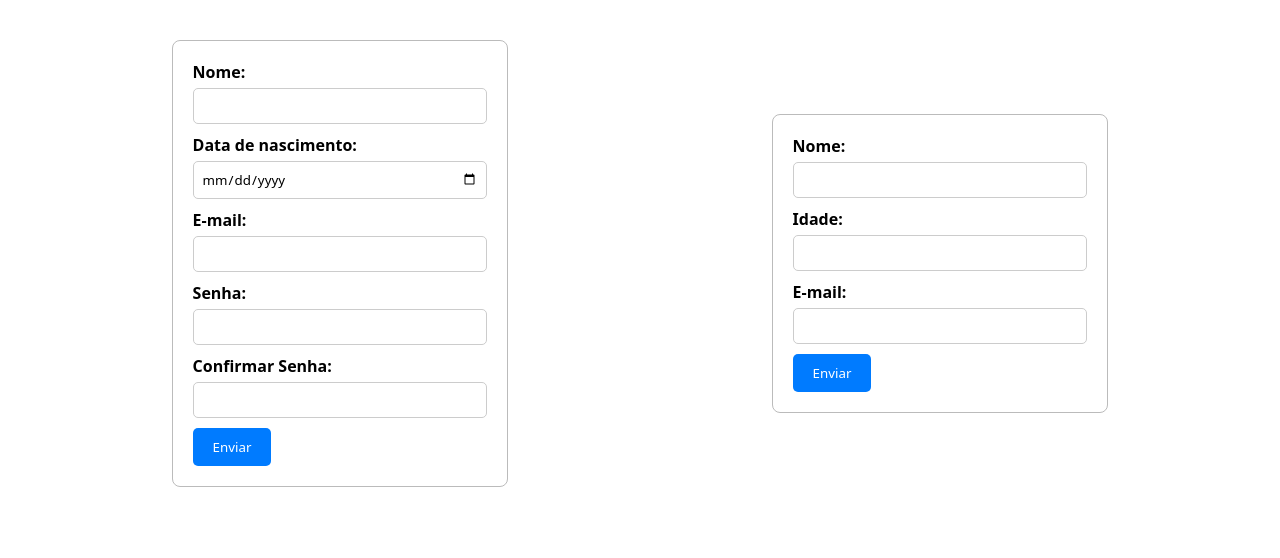
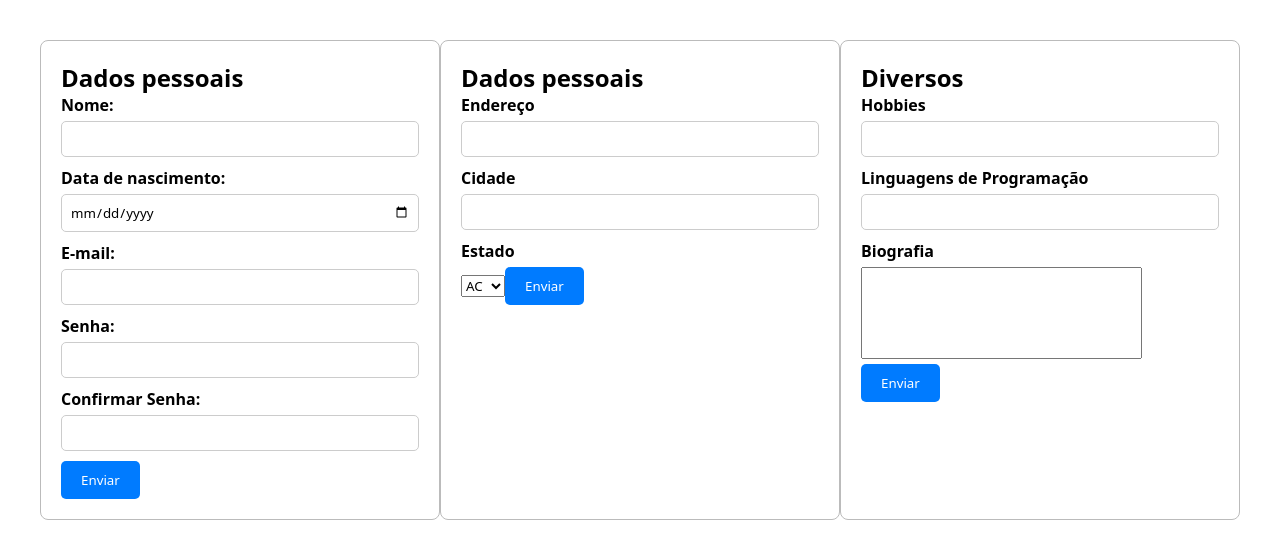
Before and after one commit to LuizBlume/Projeto-I, a Vue app: page / in a window 1280 px wide. Shown: the top 558 px of the page. Built offline with nearby package versions, Linux system fonts and the light colour scheme.

Commit message:
Hotfix: Falta ajustar o scss e retornar os valores.

```diff
--- a/package.json
+++ b/package.json
@@ -13,6 +13,7 @@
   },
   "devDependencies": {
     "@vitejs/plugin-vue": "^5.0.4",
+    "sass": "^1.72.0",
     "vite": "^5.1.5"
   }
 }
--- a/src/components/FormLogin.vue
+++ b/src/components/FormLogin.vue
@@ -1,13 +1,45 @@
 <script setup>
-import { ref } from "vue";
-
+import { reactive, ref } from "vue";
 const nome = ref("");
 const idade = ref(null);
 const email = ref("");
 const senha = ref("");
 const confirmarSenha = ref("");
+const endereco = ref("");
+const cidade = ref("");
+const hobbie = ref("");
+const linguagens = ref("");
+const biografia = ref("");
 const mostrarMensagem = ref(false);
-
+const estados = reactive([
+  "AC",
+  "AL",
+  "AP",
+  "AM",
+  "BA",
+  "CE",
+  "DF",
+  "ES",
+  "GO",
+  "MA",
+  "MT",
+  "MS",
+  "MG",
+  "PA",
+  "PB",
+  "PR",
+  "PE",
+  "PI",
+  "RJ",
+  "RN",
+  "RS",
+  "RO",
+  "RR",
+  "SC",
+  "SP",
+  "SE",
+  "TO",
+]);
 function enviarFormulario() {
   if (validarFormulario()) {
     mostrarMensagem.value = true;
@@ -18,22 +50,46 @@ function validarFormulario() {
     alert("O nome deve ter entre 3 e 20 caracteres.");
     return false;
   }
-
   if (!email.value.includes("@")) {
     alert("O e-mail deve ser válido.");
     return false;
   }
-  if (senha.value === confirmarSenha) {
+  if (senha.value != confirmarSenha) {
     alert("As senhas não conferem.");
+    return false;
+  }
+  if (endereco.value === "") {
+    alert("O endereço é obrigatório.");
+    return false;
+  }
+  if (cidade.value === "") {
+    alert("A cidade é obrigatório.");
+    return false;
+  }
+  if (!estados.value) {
+    alert("Selecione um estado.");
+    return false;
+  }
+  if (hobbie === "") {
+    alert("Adicione algum hobbie.")
+    return false;
+  }
+  if (linguagens === "") {
+    alert("Linguagem preferida é obrigatória.");
+    return false;
+  }
+  if (biografia === "") {
+    alert("Biografia é obrigatória.")
     return false;
   }
   return true;
 }
 </script>
-
 <template>
   <div class="form">
-    <div>
+    <div class="forms">
+      <form action="">
+        <legend><h2>Dados pessoais</h2></legend>
         <label for="nome">Nome:</label>
         <input type="text" id="nome" v-model.lazy="nome" />
         <label for="idade">Data de nascimento:</label>
@@ -41,10 +97,46 @@ function validarFormulario() {
         <label for="email">E-mail:</label>
         <input type="email" id="email" v-model.lazy="email" />
         <label for="password">Senha:</label>
-      <input type="password" id="email" v-model.lazy="email" />
+        <input type="password" id="password" v-model.lazy="password" />
         <label for="password">Confirmar Senha:</label>
-      <input type="password" id="confirmarSenha" v-model.lazy="confirmarSenha" />
+        <input
+          type="password"
+          id="confirmarSenha"
+          v-model.lazy="confirmarSenha"
+        />
         <button @click="enviarFormulario">Enviar</button>
+      </form>
+    </div>
+    <div class="forms">
+      <form action="">
+        <legend><h2>Dados pessoais</h2></legend>
+        <label for="endereco">Endereço</label>
+        <input type="text" id="endereco" v-model.lazy="endereco" />
+        <label for="cidade">Cidade</label>
+        <input type="text" id="cidade" v-model.lazy="cidade" />
+        <label for="estados">Estado</label>
+        <select name="estados" id="estados">
+          <option value="" v-for="(item, index) in estados" :key="index">
+            {{ item }}
+          </option>
+        </select>
+        <button @click="enviarFormulario">Enviar</button>
+      </form>
+    </div>
+    <div class="forms">
+      <form action="">
+        <legend><h2>Diversos</h2></legend>
+        <label for="hobbies">Hobbies</label>
+        <input type="text" id="hobbie" v-model.lazy="hobbie" />
+        <label for="cidade">Linguagens de Programação</label>
+        <input type="text" id="linguagens" v-model.lazy="linguagens" />
+        <label for="biografia">Biografia</label>
+        <textarea id="biografia" name="story" rows="5" cols="33"></textarea>
+        <button @click="enviarFormulario">Enviar</button>
+      </form>
+    </div>
+  </div>
+  <div class="resultado" v-if="mostrarMensagem">
     <p v-if="mostrarMensagem">Dados enviados com sucesso:</p>
     <ul v-if="mostrarMensagem">
       <li>Nome: {{ nome }}</li>
@@ -52,76 +144,7 @@ function validarFormulario() {
       <li>E-mail: {{ email }}</li>
     </ul>
   </div>
-    <div>
-      <label for="nome">Nome:</label>
-      <input type="text" id="nome" v-model.lazy="nome" />
-      <label for="idade">Idade:</label>
-      <input type="number" id="idade" v-model.number.lazy="idade" />
-      <label for="email">E-mail:</label>
-      <input type="email" id="email" v-model.lazy="email" />
-      <button @click="enviarFormulario">Enviar</button>
-      <p v-if="mostrarMensagem">Dados enviados com sucesso:</p>
-      <ul v-if="mostrarMensagem">
-        <li>Nome: {{ nome }}</li>
-        <li>Idade: {{ idade }}</li>
-        <li>E-mail: {{ email }}</li>
-      </ul>
-    </div>
-  </div>
 </template>
 <style scoped>
-.container {
-  max-width: 400px;
-  margin: 0 auto;
-  padding: 20px;
-  border: 1px solid #ccc;
-  border-radius: 8px;
-}
-label {
-  display: block;
-  margin-bottom: 5px;
-  font-weight: bold;
-}
-input {
-  width: 100%;
-  padding: 8px;
-  margin-bottom: 10px;
-  border: 1px solid #ccc;
-  border-radius: 5px;
-}
-button {
-  background-color: #007bff;
-  color: #fff;
-  padding: 10px 20px;
-  border: none;
-  border-radius: 5px;
-  cursor: pointer;
-}
-.success-message {
-  color: green;
-  font-weight: bold;
-}
-ul {
-  list-style-type: none;
-  padding: 0;
-}
-ul li {
-  margin-bottom: 5px;
-}
-.hide {
-  display: none;
-}
-
-.form {
-  display: flex;
-  justify-content: space-around;
-  align-items: center;
-  padding: 40px;
-}
-
-.form > * {
-  border: 1px solid rgb(187, 187, 187);
-  padding: 20px;
-  border-radius: 8px;
-}
+@import "./sass/style.css";
 </style>
--- /dev/null
+++ b/src/components/sass/components/_forms.scss
@@ -0,0 +1,24 @@
+label {
+    display: block;
+    margin-bottom: 5px;
+    font-weight: bold;
+}
+input {
+    width: 100%;
+    padding: 8px;
+    margin-bottom: 10px;
+    border: 1px solid #ccc;
+    border-radius: 5px;
+}
+.form > * {
+    border: 1px solid rgb(187, 187, 187);
+    padding: 20px;
+    border-radius: 8px;
+}
+.forms {
+    width: 450px;
+    height: 60vh;
+}
+textarea {
+    resize: none;
+}
--- /dev/null
+++ b/src/components/sass/style.css
@@ -0,0 +1,62 @@
+* {
+  padding: 0;
+  margin: 0;
+  box-sizing: border-box;
+}
+
+label {
+  display: block;
+  margin-bottom: 5px;
+  font-weight: bold;
+}
+
+input {
+  width: 100%;
+  padding: 8px;
+  margin-bottom: 10px;
+  border: 1px solid #ccc;
+  border-radius: 5px;
+}
+
+.form > * {
+  border: 1px solid rgb(187, 187, 187);
+  padding: 20px;
+  border-radius: 8px;
+}
+
+.forms {
+  width: 450px;
+  height: 60vh;
+}
+
+textarea {
+  resize: none;
+}
+
+.container {
+  max-width: 400px;
+  margin: 0 auto;
+  padding: 20px;
+  border: 1px solid #ccc;
+  border-radius: 8px;
+}
+
+button {
+  background-color: #007bff;
+  color: #fff;
+  padding: 10px 20px;
+  border: none;
+  border-radius: 5px;
+  cursor: pointer;
+}
+
+.hide {
+  display: none;
+}
+
+.form {
+  display: flex;
+  justify-content: space-around;
+  align-items: center;
+  padding: 40px;
+}/*# sourceMappingURL=style.css.map */
--- /dev/null
+++ b/src/components/sass/style.scss
@@ -0,0 +1,27 @@
+* {
+    padding: 0;
+    margin: 0;
+    box-sizing: border-box;
+}
+@import 'components/colors';
+@import 'components/forms';
+@import 'components/layout';
+button {
+    background-color: #007bff;
+    color: #fff;
+    padding: 10px 20px;
+    border: none;
+    border-radius: 5px;
+    cursor: pointer;
+}
+
+.hide {
+    display: none;
+}
+
+.form {
+    display: flex;
+    justify-content: space-around;
+    align-items: center;
+    padding: 40px;
+}
```
Also changed, not shown: src/components/sass/components/_layout.scss (added, +7 -0 lines), src/components/sass/components/_colors.scss (added), 2 other files (tests, documents, lock files or other folders). Lines whose indentation alone changed are shown as unchanged.
